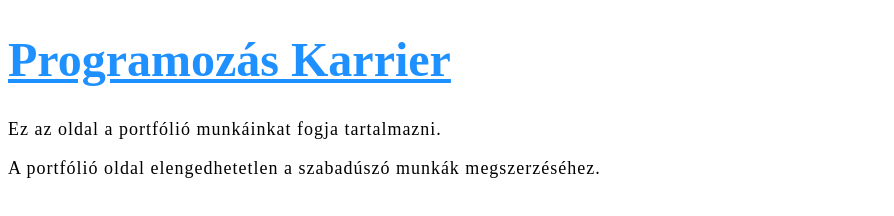
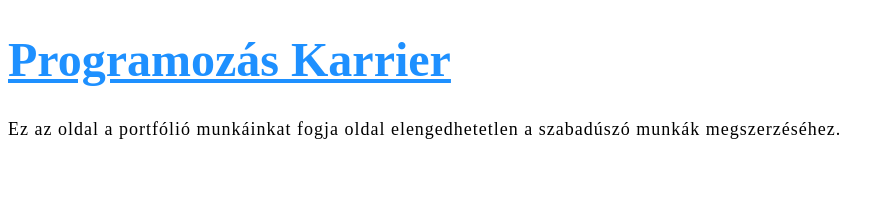
Before and after one commit to ProgramozasKarrier/portfolio-oldal, a plain HTML site: page index.html in a window 1280 px wide. Shown: the whole page, without its empty margins (0-894 px from the left). Drawn offline with Linux system fonts and the light colour scheme.

Commit message:
Nagyon fontos változtatás

```diff
--- a/index.html
+++ b/index.html
@@ -8,7 +8,6 @@
     </head>
     <body>
         <h1>Programozás Karrier</h1>
-        <p>Ez az oldal a portfólió munkáinkat fogja tartalmazni.</p>
-        <p>A portfólió oldal elengedhetetlen a szabadúszó munkák megszerzéséhez.</p>
+        <p>Ez az oldal a portfólió munkáinkat fogja  oldal elengedhetetlen a szabadúszó munkák megszerzéséhez.</p>
     </body>
 </html>
```
